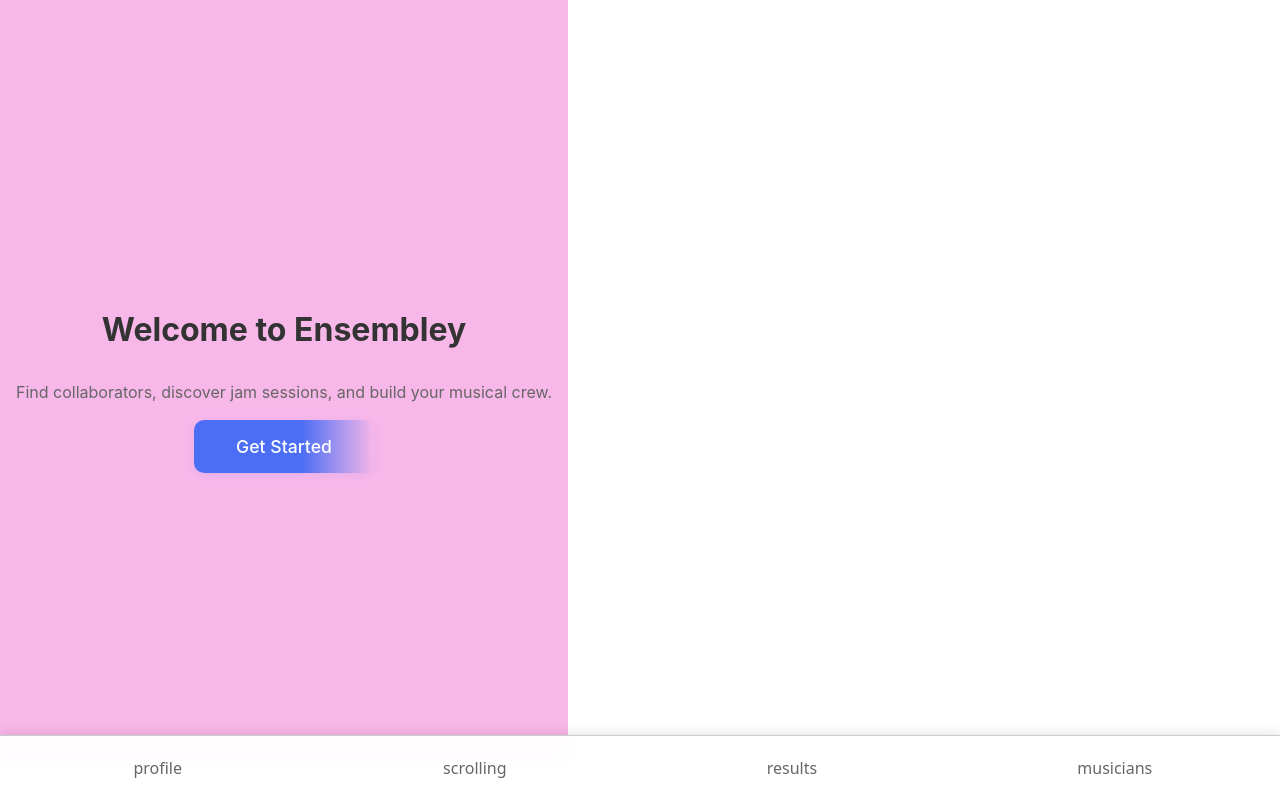
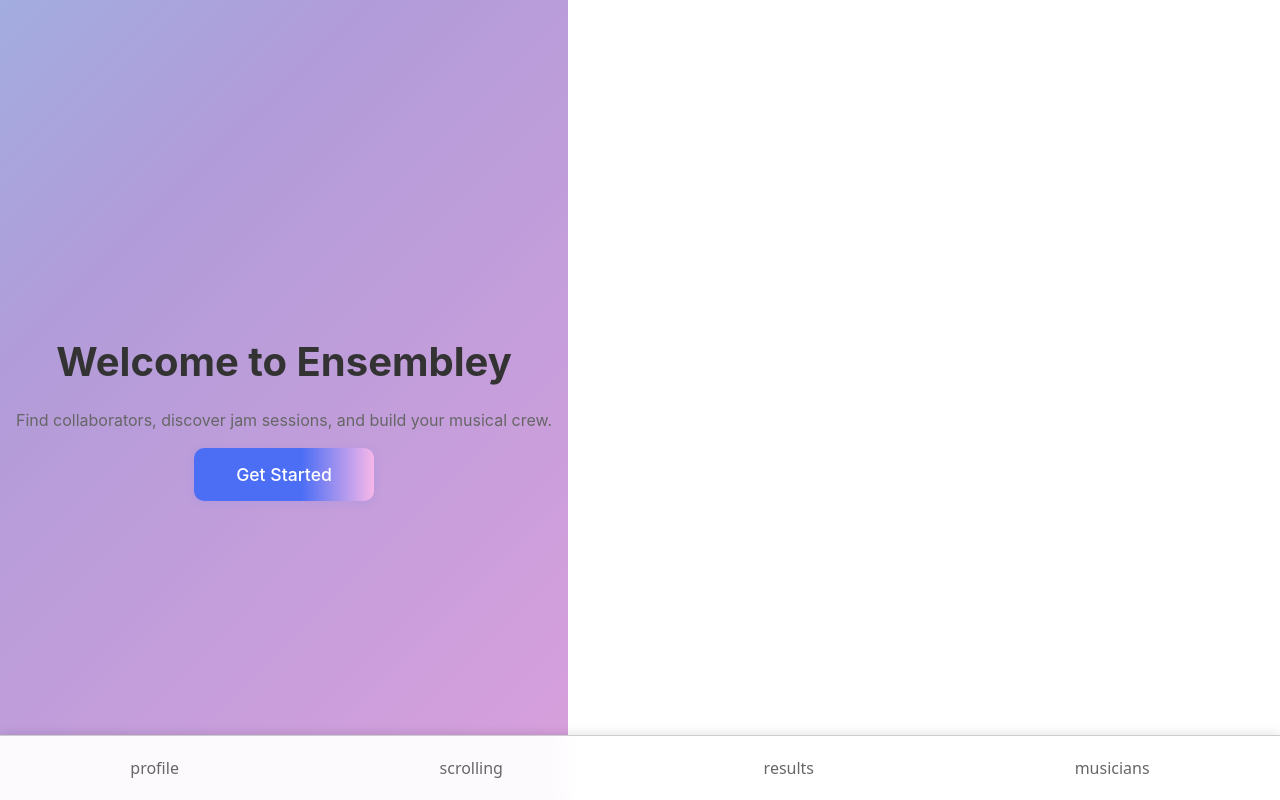
Before and after one commit to anncasey22/Ensembley, a React (Vite) app in the folder my-react-app/: page / in a window 1280 px wide. Built offline with nearby package versions, Linux system fonts and the light colour scheme.

Commit message:
nice animation in get started page

```diff
--- a/my-react-app/src/App.css
+++ b/my-react-app/src/App.css
@@ -1,3 +1,18 @@
+/* Global reset for seamless layout */
+* {
+  margin: 0;
+  padding: 0;
+  box-sizing: border-box;
+}
+
+html, body {
+  margin: 0;
+  padding: 0;
+  width: 100%;
+  height: 100%;
+  overflow-x: hidden;
+}
+
 .app-container {
   font-family: 'Inter', 'Montserrat', sans-serif;
   color : #4c6ef5;
@@ -15,7 +30,8 @@
   flex-direction: column;
   justify-content: center;  /* vertical center */
   align-items: center;
-  transform: translateY(-5vh);
+  /* Remove the transform that causes misalignment */
+  /* transform: translateY(-5vh); */
 }
 
 .app-header h1,
@@ -159,3 +175,111 @@
 .tt-chip.active {
   background: rgba(76,110,245,0.85);
 }
+
+/* Animated Background */
+.animated-background {
+  background: linear-gradient(-45deg, #F7B7E9, #FFB6C1, #DDA0DD, #B19CD9, #87CEEB, #98FB98);
+  background-size: 400% 400%;
+  animation: gradientShift 8s ease infinite;
+  margin: 0;
+  padding: 1rem;
+  min-height: 100vh;
+  width: 100%;
+  position: relative;
+  overflow: hidden;
+
+  /* Remove the problematic transform */
+  transform: none;
+
+  /* Ensure full viewport coverage */
+  display: flex;
+  flex-direction: column;
+  justify-content: center;
+  align-items: center;
+}
+
+@keyframes gradientShift {
+  0% {
+    background-position: 0% 50%;
+  }
+  50% {
+    background-position: 100% 50%;
+  }
+  100% {
+    background-position: 0% 50%;
+  }
+}
+
+/* Welcome Page Animations */
+.welcome-title {
+  font-family: 'Inter', 'Montserrat', sans-serif !important;
+  font-size: clamp(1.8rem, 5vw, 2.5rem) !important;
+  color: #333 !important;
+  animation: zoomOut 1.2s cubic-bezier(0.25, 0.46, 0.45, 0.94) forwards;
+  transform: scale(3);
+  opacity: 0;
+}
+
+.welcome-subtitle {
+  font-family: 'Inter', 'Montserrat', sans-serif !important;
+  color: #666 !important;
+  margin: 1rem 0 !important;
+  font-size: clamp(0.9rem, 2.5vw, 1rem) !important;
+  animation: zoomOut 1.2s cubic-bezier(0.25, 0.46, 0.45, 0.94) 0.3s forwards;
+  transform: scale(3);
+  opacity: 0;
+}
+
+.welcome-button {
+  animation: zoomOut 1.2s cubic-bezier(0.25, 0.46, 0.45, 0.94) 0.6s forwards;
+  transform: scale(3);
+  opacity: 0;
+}
+
+@keyframes zoomOut {
+  0% {
+    transform: scale(3);
+    opacity: 0;
+  }
+  60% {
+    transform: scale(1.05);
+    opacity: 0.8;
+  }
+  100% {
+    transform: scale(1);
+    opacity: 1;
+  }
+}
+
+/* Page Exit Animation */
+.page-exit {
+  animation: pageZoomOut 0.8s cubic-bezier(0.55, 0.085, 0.68, 0.53) forwards;
+}
+
+.page-exit .welcome-title,
+.page-exit .welcome-subtitle,
+.page-exit .welcome-button {
+  animation: elementZoomOut 0.8s cubic-bezier(0.55, 0.085, 0.68, 0.53) forwards;
+}
+
+@keyframes pageZoomOut {
+  0% {
+    transform: scale(1);
+    opacity: 1;
+  }
+  100% {
+    transform: scale(0.3);
+    opacity: 0;
+  }
+}
+
+@keyframes elementZoomOut {
+  0% {
+    transform: scale(1);
+    opacity: 1;
+  }
+  100% {
+    transform: scale(0.1);
+    opacity: 0;
+  }
+}
--- a/my-react-app/src/App.jsx
+++ b/my-react-app/src/App.jsx
@@ -1,5 +1,6 @@
 import './App.css'
 import { Routes, Route, useNavigate } from 'react-router-dom'
+import { useState } from 'react'
 import Profile from './profile.jsx'
 import Scrolling from './scrolling.jsx'
 import Results from './results.jsx'
@@ -9,14 +10,23 @@ import Navigation from './navigation.jsx'
 
 function Home() {
   const navigate = useNavigate()
+  const [isExiting, setIsExiting] = useState(false)
+
+  const handleGetStarted = () => {
+    setIsExiting(true)
+    // Wait for animation to complete before navigating
+    setTimeout(() => {
+      navigate('/profile')
+    }, 800) // Animation duration
+  }
 
   return (
-    <div className="app-container">
+    <div className={`app-container animated-background ${isExiting ? 'page-exit' : ''}`}>
       <main className="app-main">
         <section className="intro">
-          <h2>Welcome to Ensembley</h2>
-          <p>Find collaborators, discover jam sessions, and build your musical crew.</p>
-          <button className="primary-button" onClick={() => navigate('/profile')}>
+          <h2 className="welcome-title">Welcome to Ensembley</h2>
+          <p className="welcome-subtitle">Find collaborators, discover jam sessions, and build your musical crew.</p>
+          <button className="primary-button welcome-button" onClick={handleGetStarted}>
             Get Started
           </button>
         </section>
```
